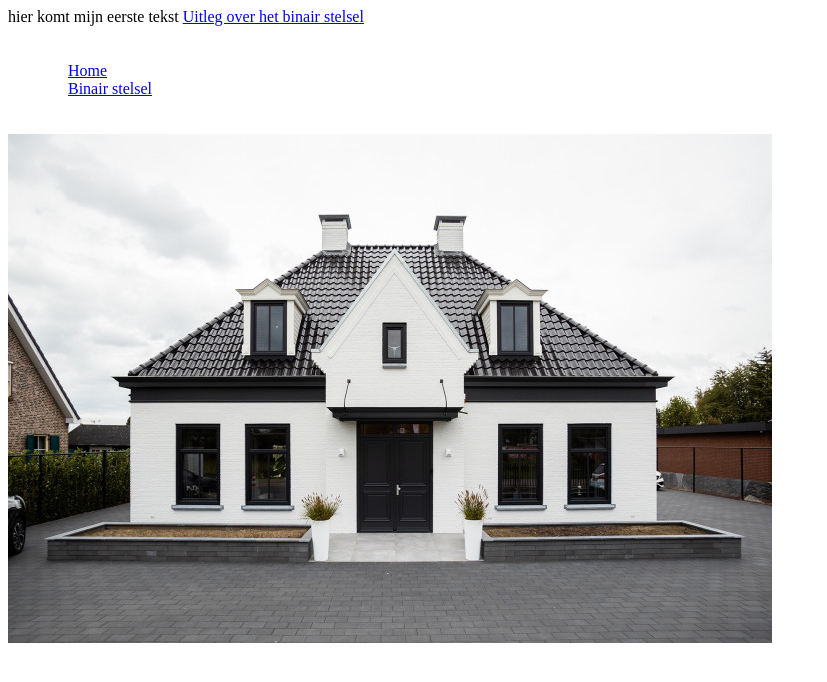
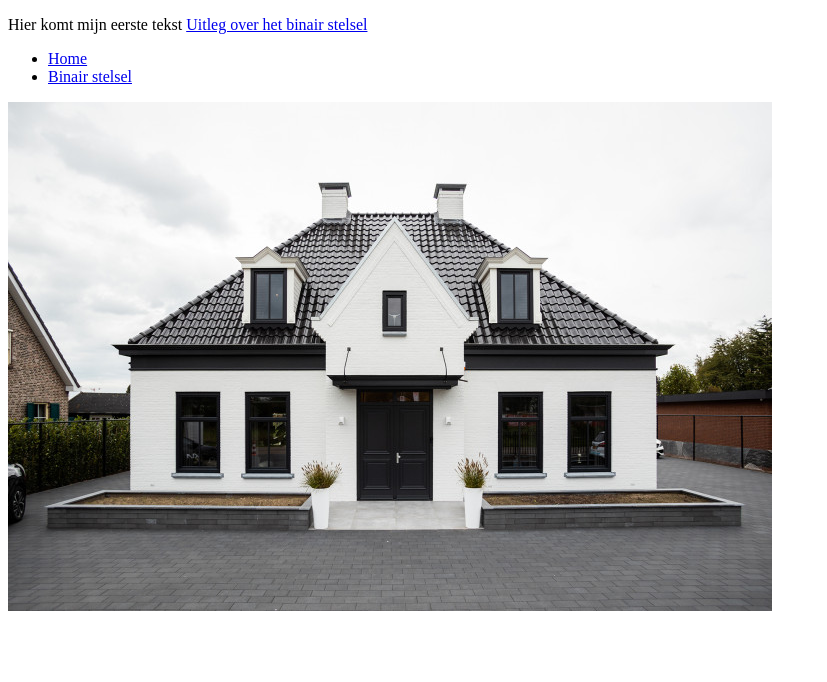
Before and after one commit to alyssanoordegraaf/alyssanoordegraaf.github.io, a plain HTML site: page index.html in a window 1280 px wide. Shown: the whole page, without its empty margins (0-827 px from the left). Drawn offline with Linux system fonts and the light colour scheme.

Commit message:
Update index.html

```diff
--- a/index.html
+++ b/index.html
@@ -8,14 +8,17 @@
 
 
   <body>
-    hier komt mijn eerste tekst
+
+    <p style="border: 1 px solid black">
+    Hier komt mijn eerste tekst
     <a href="binairstelsel.html">Uitleg over het binair stelsel</a>
-<div style="background-color:vlack;color:white;padding:20px;">
+    </p>
+
 <ul>
   <li><a href="index.html">Home</a></li>
   <li><a href="binairstelsel.html">Binair stelsel</a></li>
 </ul>
-</div>
+
 
 <img src="huis 2.jpg" alt="Huis">
 
```
